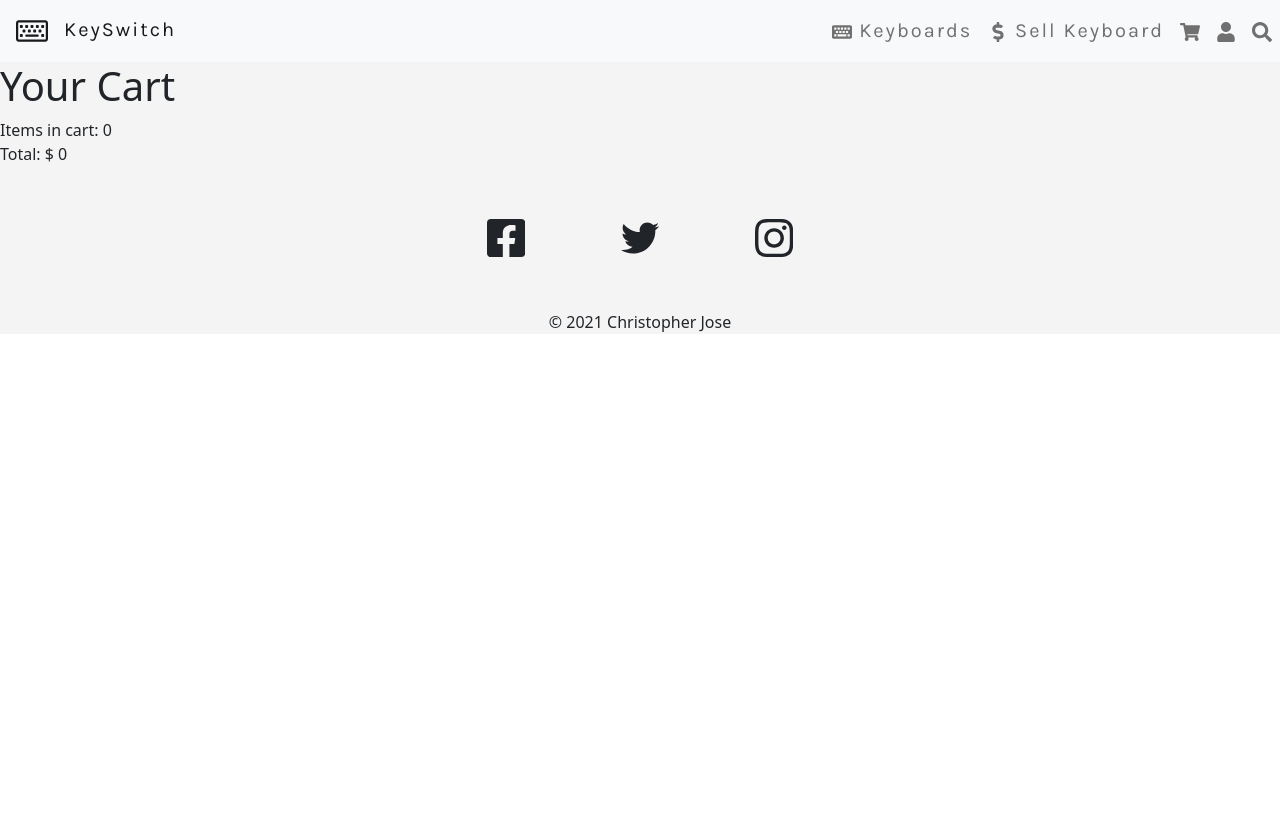
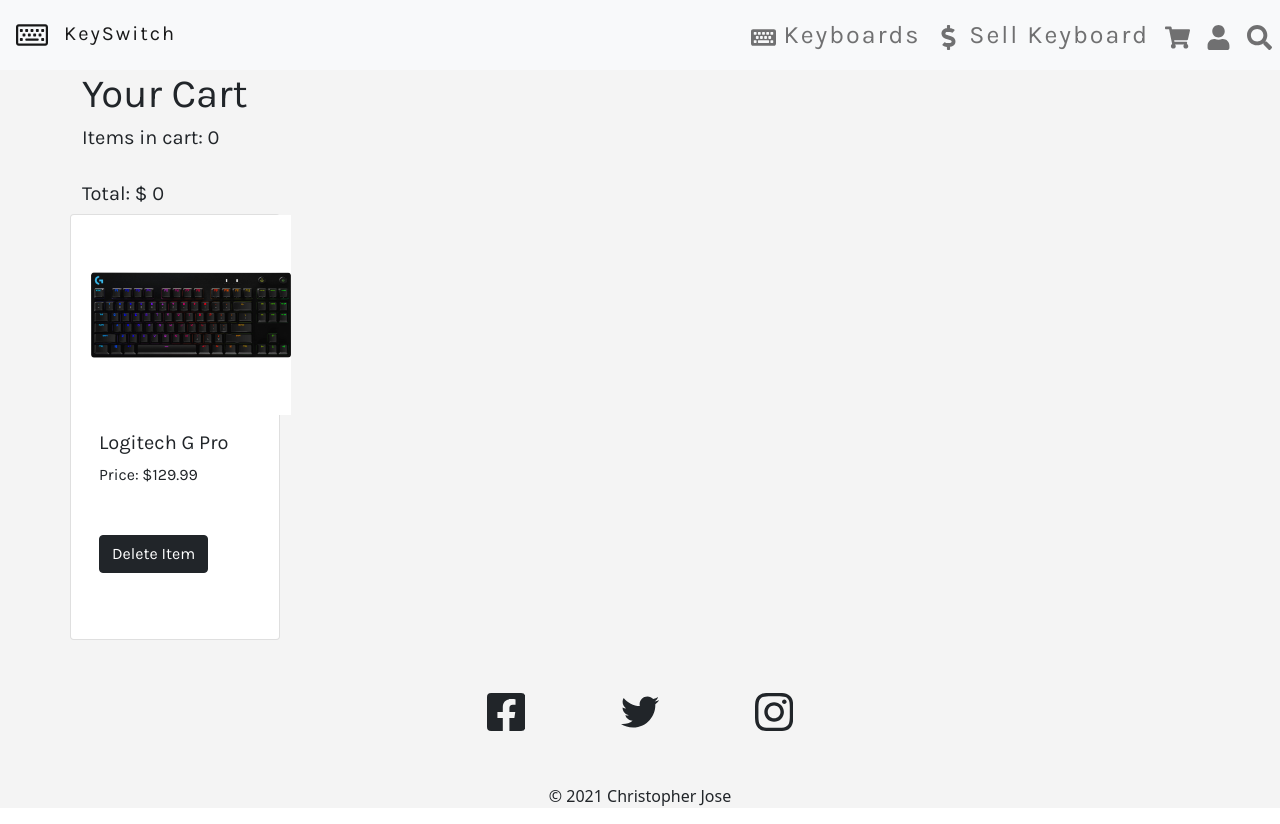
Before and after one commit to cj2064/dx-project-keyswitch, a React (Create React App) app: page /shopping-cart in a window 1280 px wide. Before the commit the page ends 800 px from the top, so only its background shows below. Built offline with nearby package versions, Linux system fonts and the light colour scheme.

Commit message:
dummy content for shopping cart

```diff
--- a/src/components/KeyboardCard.jsx
+++ b/src/components/KeyboardCard.jsx
@@ -7,11 +7,9 @@
 function KeyboardCard (props) {
   const [cart, setCart] = useContext(CartContext);
   const addToCart = () => {
-    // TO DO: implement later
     const keyboardItem = {name: props.name, price: props.price, imageUrl: props.imageUrl}
     setCart(currState => [...currState, keyboardItem]);
   }
-
   return (
     <div className="KeyboardCard">
        <div className="container">
--- a/src/components/ShoppingCart.jsx
+++ b/src/components/ShoppingCart.jsx
@@ -1,18 +1,41 @@
-import React, { useContext } from 'react'
-import { CartContext } from './CartContext';
+import React, {useContext} from 'react';
+import {CartContext} from './CartContext';
+import DisplayKeyboard from './DisplayKeyboard';
+import KeyboardCard from './KeyboardCard';
+import logiGpro from '../logiGpro.jpeg';
+import '../styles/ShoppingCart.css';
 
-function ShoppingCart(props) {
-    const [cart, setCart] = useContext(CartContext);
-    const totalPrice = cart.reduce((acc, curr) => acc + curr.price, 0);
-    return (
-        <div className="ShoppingCart">
-            <h1>Your Cart</h1>
-            <span>Items in cart: {cart.length}</span>
-            <br />
-            {/* totalPrice returning Nan for some reason */}
-            <span>Total: $ {totalPrice}</span>
+
+// TODO: Render specific keyboards
+// TODO: Update MongoDB to show keyboards added to cart
+
+function ShoppingCart (props) {
+  const [cart, setCart] = useContext (CartContext);
+  const totalPrice = cart.reduce ((acc, curr) => acc + curr.price, 0);
+  return (
+    <div className="ShoppingCart container">
+      <h1>Your Cart</h1>
+      <h5>Items in cart: {cart.length}</h5>
+      <br />
+      {/* totalPrice returning Nan for some reason */}
+      <h5>Total: $ {totalPrice}</h5>
+        <div className="ShoppingCart-card col-md-2">
+          <div className="row">
+            <div className="card">
+              <img src={logiGpro} className="ShoppingCart-card-img" alt="logiGPro img" />
+              <div className="card-body">
+                <h5 className="card-title">Logitech G Pro</h5>
+                <p className="card-text">
+                Price: $
+                    <span>129.99</span>
+                </p>
+                <a href="#" className="btn btn-primary btn-dark">Delete Item</a>
+              </div>
+            </div>
+          </div>
         </div>
-    )
+    </div>
+  );
 }
 
-export default ShoppingCart
+export default ShoppingCart;
--- a/src/styles/KeyboardCard.css
+++ b/src/styles/KeyboardCard.css
@@ -1,5 +1,3 @@
-
-
 .container {
     font-family: 'Karla', sans-serif;
 }
--- a/src/styles/Navbar.css
+++ b/src/styles/Navbar.css
@@ -5,7 +5,7 @@
 
 .Navbar-container {
     font-family: 'Karla', sans-serif;
-    font-size: 20px;
+    font-size: 25px;
     letter-spacing: 2px;
 }
 
--- /dev/null
+++ b/src/styles/ShoppingCart.css
@@ -0,0 +1,13 @@
+.ShoppingCart {
+    font-family: 'Karla', sans-serif;
+}
+
+.ShoppingCart-card-img {
+    height: 200px;
+    width: 200px;
+    margin-left: 8px;
+}
+
+.ShoppingCart-card {
+    width: 18rem;
+}
```
Also changed, not shown: src/logiGpro.jpeg (added).
